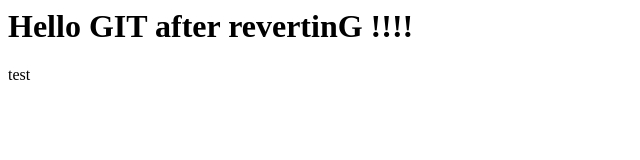
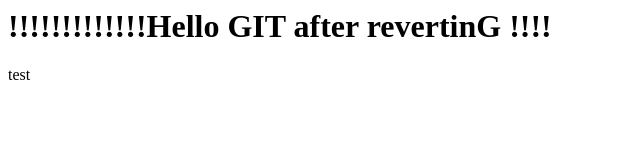
Before and after one commit to yaneproger/cicd, a plain HTML site: page index.html in a window 1280 px wide. Shown: the whole page, without its empty margins (0-640 px from the left). Drawn offline with Linux system fonts and the light colour scheme.

Commit message:
git add .git add .!

```diff
--- a/index.html
+++ b/index.html
@@ -1,2 +1,2 @@
-<h1>Hello GIT after revertinG !!!!</h1>
+<h1>!!!!!!!!!!!!!Hello GIT after revertinG !!!!</h1>
 <p>test</p>
```
